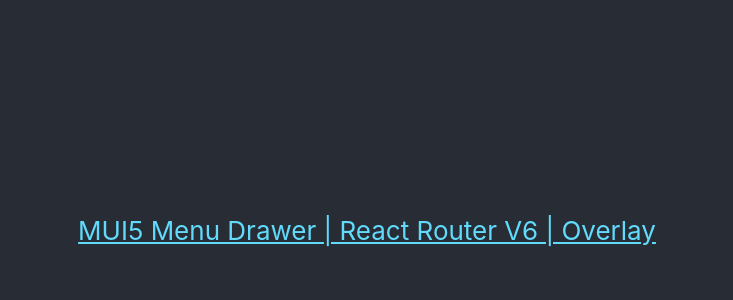
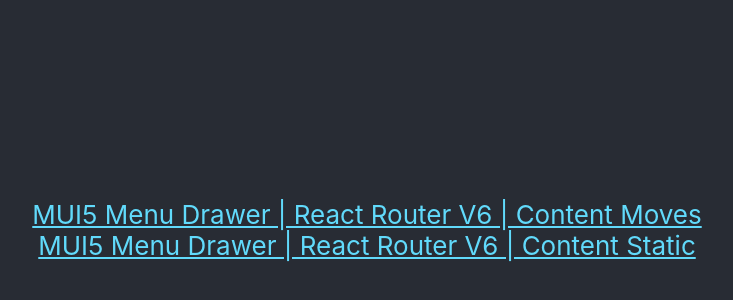
Before and after one commit to rikster/mui5-drawer-menu, a React (Create React App) app: page / in a window 1280 px wide. Shown: the part 170-470 px from the top of the page, without its empty margins (273-1006 px from the left). Built offline with nearby package versions, Linux system fonts and the light colour scheme.

Commit message:
content static and moves updates

```diff
--- a/src/App.tsx
+++ b/src/App.tsx
@@ -6,17 +6,17 @@
     return (
         <div className="App">
             <header className="App-header">
-                {/*<Link*/}
-                {/*    className="App-link"*/}
-                {/*    to="/simpleoverlay"*/}
-                {/*>*/}
-                {/*    MUI5 Menu Drawer | React Router V6 | Simple Overlay*/}
-                {/*</Link>*/}
                 <Link
                     className="App-link"
                     to="/miniheader"
                 >
-                    MUI5 Menu Drawer | React Router V6 | Overlay
+                    MUI5 Menu Drawer | React Router V6 | Content Moves
+                </Link>
+                <Link
+                    className="App-link"
+                    to="/miniheaderoverlay"
+                >
+                    MUI5 Menu Drawer | React Router V6 | Content Static
                 </Link>
             </header>
         </div>
--- a/src/MiniDrawerHeader.tsx
+++ b/src/MiniDrawerHeader.tsx
@@ -3,7 +3,7 @@
 import Box from '@mui/material/Box';
 import MuiDrawer from '@mui/material/Drawer';
 import List from '@mui/material/List';
-// import CssBaseline from '@mui/material/CssBaseline';
+import CssBaseline from '@mui/material/CssBaseline';
 import Typography from '@mui/material/Typography';
 import Divider from '@mui/material/Divider';
 import IconButton from '@mui/material/IconButton';
@@ -85,7 +85,7 @@
     return (
         <>
             <Box sx={{display: 'flex'}}>
-                {/*<CssBaseline/>*/}
+                <CssBaseline/>
                 {/* Top bar */}
                 <MuiAppBar data-automation-id="app-bar" elevation={0}>
                     <Toolbar variant="dense" disableGutters={true}>
@@ -193,7 +193,7 @@
                         ))}
                     </List>
                 </Drawer>
-                <Box component="main" sx={{flexGrow: 1, p: 3, position: "absolute", marginTop:theme.spacing(4), marginLeft: theme.spacing(4) }}>
+                <Box component="main" sx={{flexGrow: 1, p: 3}}>
                     <Typography paragraph>
                         Lorem ipsum dolor sit amet, consectetur adipiscing elit, sed do eiusmod
                         tempor incididunt ut labore et dolore magna aliqua. Rhoncus dolor purus non
--- a/src/MiniDrawerHeaderOverlay.tsx
+++ b/src/MiniDrawerHeaderOverlay.tsx
@@ -73,12 +73,12 @@
     }),
 );
 
-export default function MiniDrawerHeader() {
+export default function MiniDrawerHeaderOverlay() {
     const logoSam = logo;
     const theme = useTheme();
     const [open, setOpen] = React.useState(false);
 
-    const toggleDrawerOpen = () => {
+    const toggleDrawer = () => {
         setOpen(!open);
     };
 
@@ -96,7 +96,7 @@
                             width="32px"
                             height="32px"
                             mr={1}
-                        />ground
+                        />
                         {/*<Typography flexGrow={1} variant="h5" color="inherit">*/}
                         {/*    <Link*/}
                         {/*        data-automation-id="app-title"*/}
@@ -114,7 +114,7 @@
                                 <IconButton
                                     color="primary"
                                     aria-label="open drawer"
-                                    onClick={toggleDrawerOpen}
+                                    onClick={toggleDrawer}
                                     edge="start"
                                     sx={{paddingLeft: 1.5}}
                                 >
@@ -130,7 +130,7 @@
                                     {text === "Home" ? <Home color="primary"/> : undefined}
                                     {text === "Customer Finder" ? <CustomerSearchIcon color="primary"/> : undefined}
                                 </ListItemIcon>
-                                <ListItemText primary={text} sx={{color: "#0077CC"}} />
+                                <ListItemText primary={text} sx={{color: "#0077CC"}}/>
                             </ListItem>
                         ))}
                     </List>
@@ -143,7 +143,7 @@
                                     {text === "Token Claims" ? <TokenClaimsIcon color="primary"/> : undefined}
                                     {text === "Bonus Bet Management" ? <BonusBetsIcon color="primary"/> : undefined}
                                 </ListItemIcon>
-                                <ListItemText primary={text} sx={{color: "#0077CC"}} />
+                                <ListItemText primary={text} sx={{color: "#0077CC"}}/>
                             </ListItem>
                         ))}
                     </List>
@@ -155,7 +155,7 @@
                                     {text === "Token Payouts" ? <LocalAtm color="primary"/> : undefined}
                                     {text === "Manual Resulting Config" ? <Settings color="primary"/> : undefined}
                                 </ListItemIcon>
-                                <ListItemText primary={text} sx={{color: "#0077CC"}} />
+                                <ListItemText primary={text} sx={{color: "#0077CC"}}/>
                             </ListItem>
                         ))}
                     </List>
@@ -166,7 +166,7 @@
                                 <ListItemIcon sx={{minWidth: 30}}>
                                     {text === "Bet With Mates" ? <BetWitMatesIcon color="primary"/> : undefined}
                                 </ListItemIcon>
-                                <ListItemText primary={text} sx={{color: "#0077CC"}} />
+                                <ListItemText primary={text} sx={{color: "#0077CC"}}/>
                             </ListItem>
                         ))}
                     </List>
@@ -177,7 +177,7 @@
                                 <ListItemIcon sx={{minWidth: 30}}>
                                     {text === "Safer Gambling" ? <Info color="primary"/> : undefined}
                                 </ListItemIcon>
-                                <ListItemText primary={text} sx={{color: "#0077CC"}} />
+                                <ListItemText primary={text} sx={{color: "#0077CC"}}/>
                             </ListItem>
                         ))}
                     </List>
@@ -188,12 +188,12 @@
                                 <ListItemIcon sx={{minWidth: 30}}>
                                     {text === "Admin" ? <AdminIcon color="primary"/> : undefined}
                                 </ListItemIcon>
-                                <ListItemText primary={text} sx={{color: "#0077CC"}} />
+                                <ListItemText primary={text} sx={{color: "#0077CC"}}/>
                             </ListItem>
                         ))}
                     </List>
                 </Drawer>
-                <Box component="main" sx={{flexGrow: 1, p: 3}}>
+                <Box component="main" sx={{flexGrow: 1, p: 3, position: "absolute", marginTop:theme.spacing(4), marginLeft: theme.spacing(4) }}>
                     <Typography paragraph>
                         Lorem ipsum dolor sit amet, consectetur adipiscing elit, sed do eiusmod
                         tempor incididunt ut labore et dolore magna aliqua. Rhoncus dolor purus non
```
